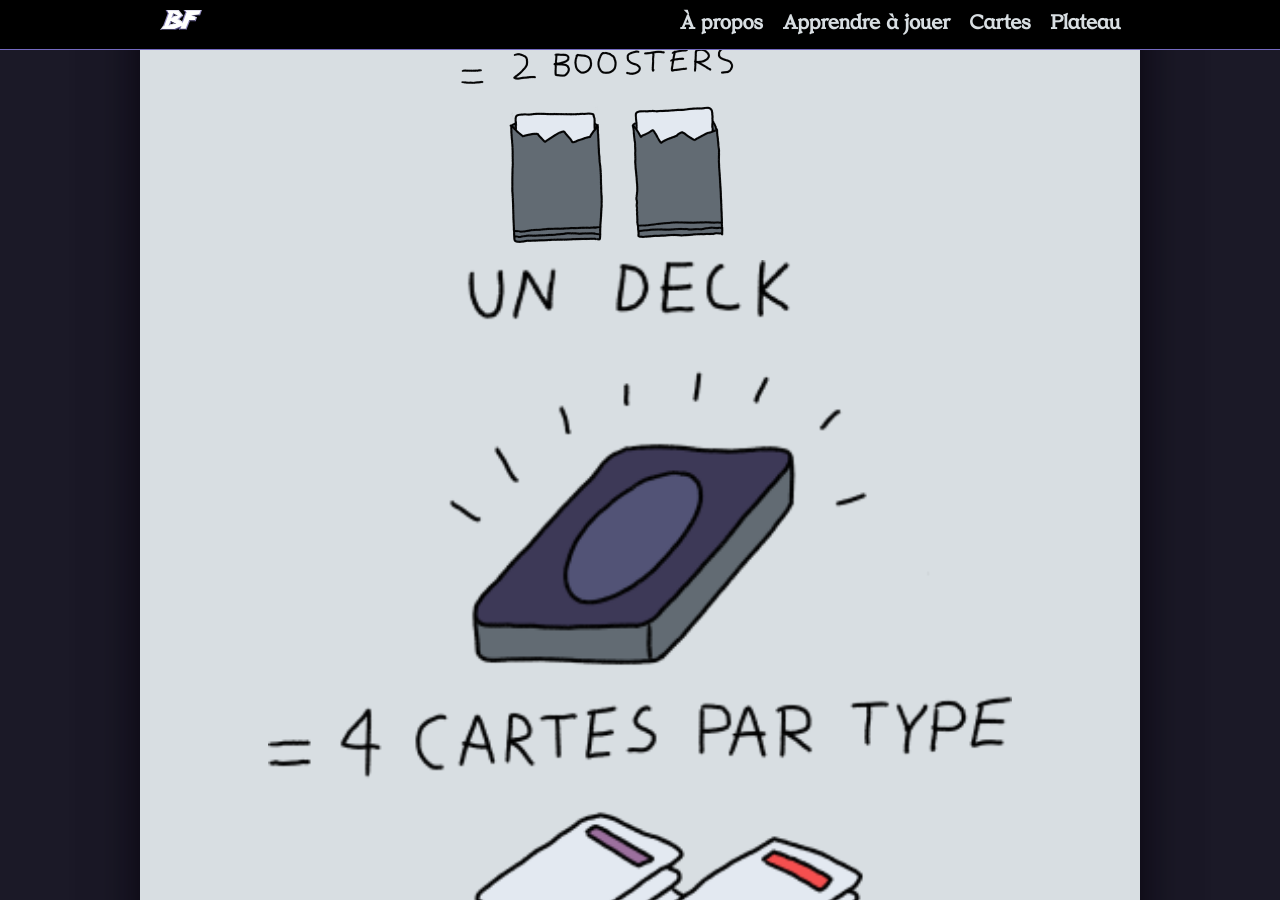
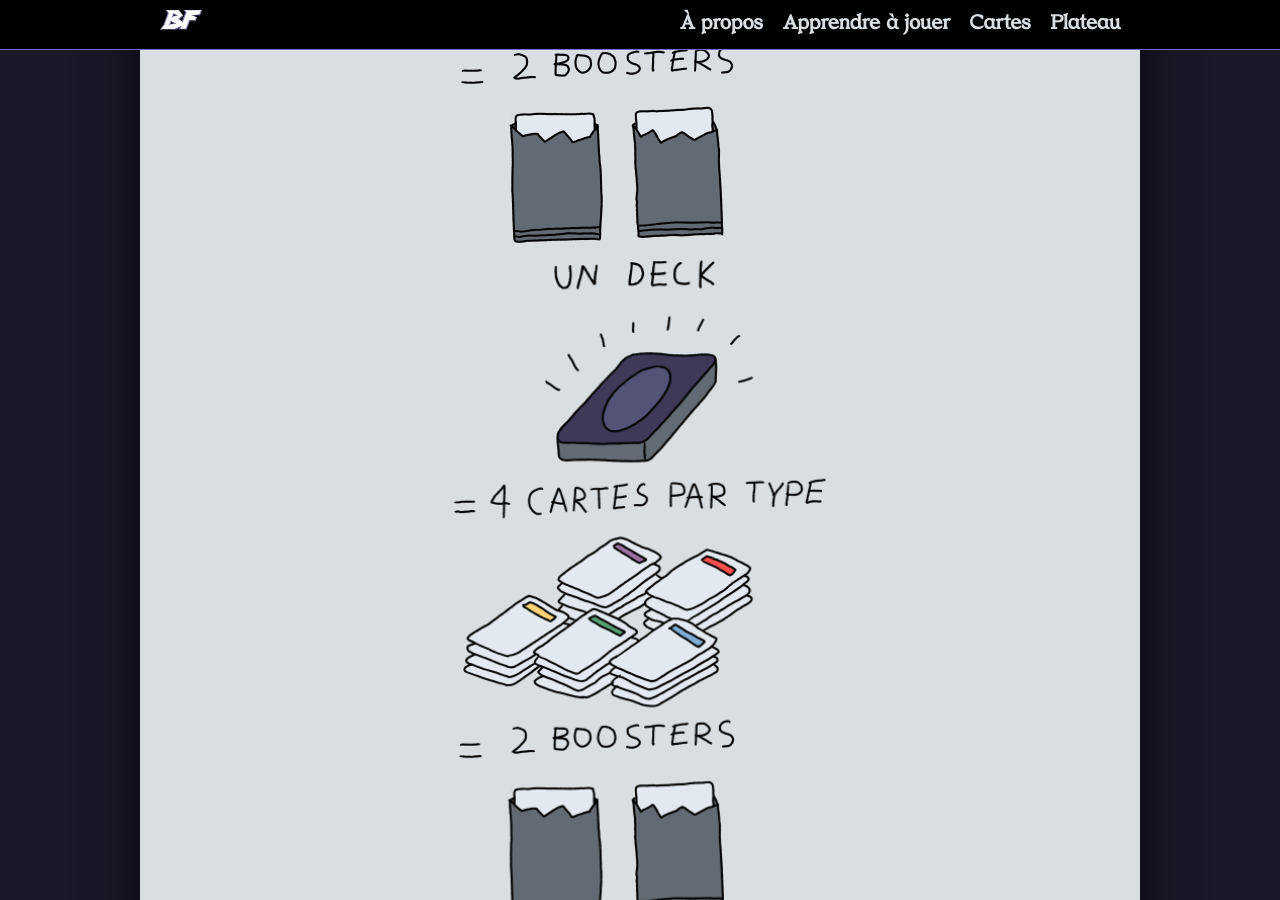
Before and after one commit to dracdrac/BATTLEFIGHT, a Jekyll site: the page built from ressources/apprendre.md, in a window 1280 px wide and 900 px high, scrolled down 1072 px. Built offline with Jekyll 4.4.1, drawn with Linux system fonts in a browser that asks for light colours; our own code applies the rules of GitHub Pages for plain Markdown files; the repository's description, which GitHub fills in, is left out.

Commit message:
Update apprendre.md

```diff
--- a/ressources/apprendre.md
+++ b/ressources/apprendre.md
@@ -16,7 +16,7 @@
 
 ![Créer son deck](/img/visu-deck.png)
 
-<img width="80%" src="/img/visu-deck.png">
+<img width="40%" src="/img/visu-deck.png">
 
 ### Mise en place
 
```
